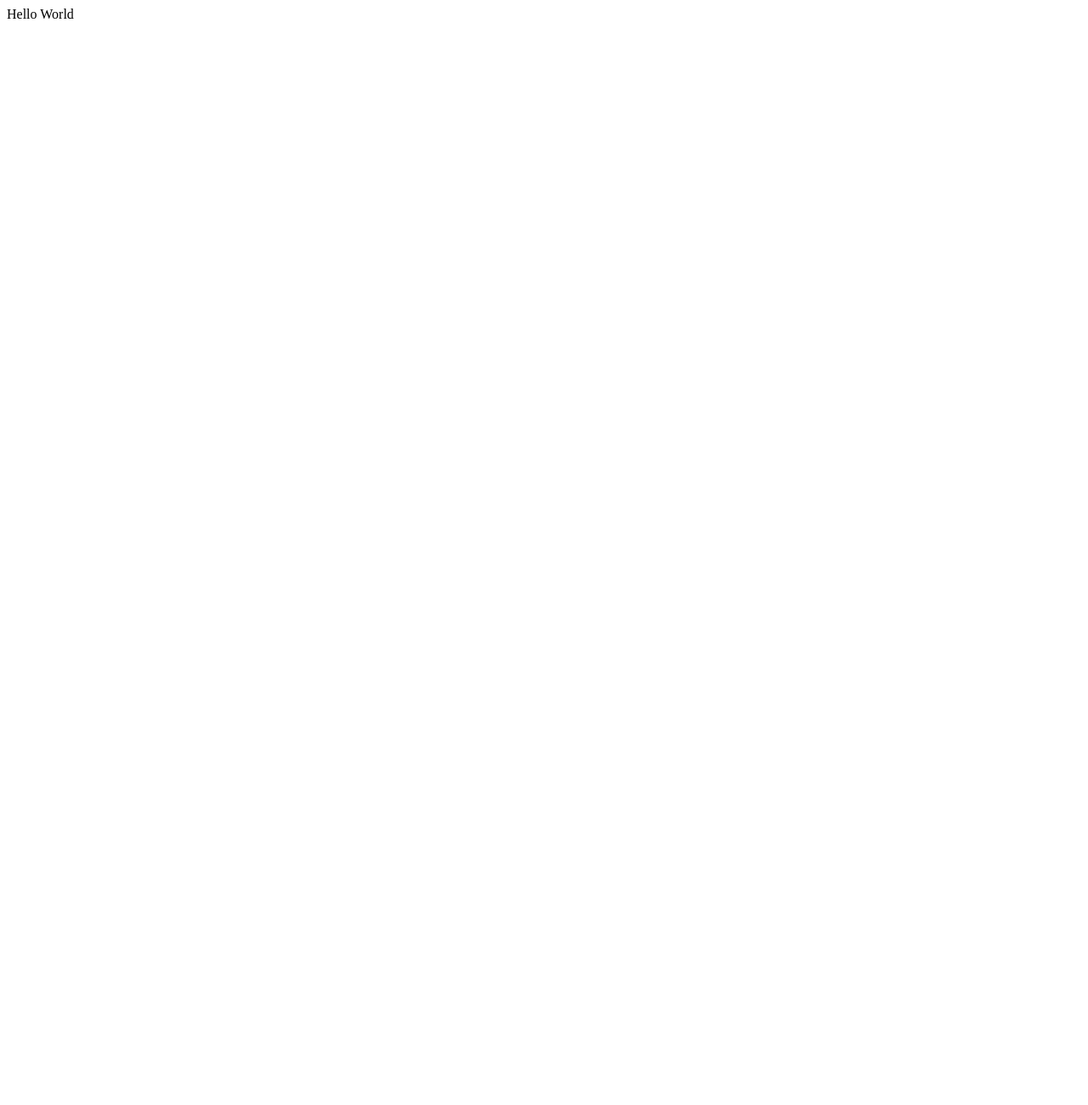
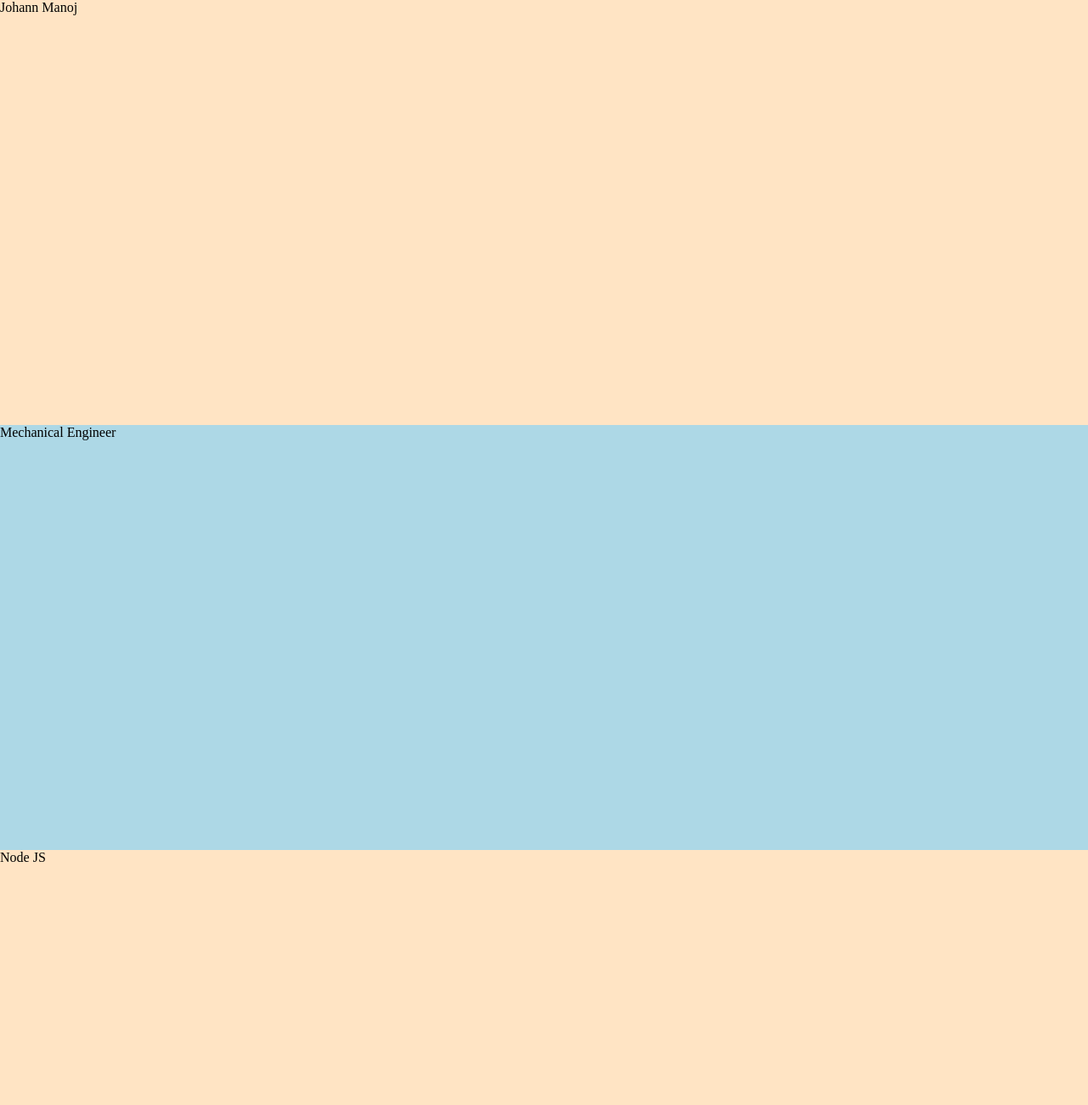
Before and after one commit to johannmanoj/johannmanoj.github.io, a plain HTML site: page index.html in a window 1280 px wide. Shown: the top 1300 px of the page at 85% size. Before the commit the page ends 800 px from the top, so only its background shows below. Drawn offline with Linux system fonts and the light colour scheme.

Commit message:
page layout changes

```diff
--- /dev/null
+++ b/index.css
@@ -0,0 +1,26 @@
+body {
+    margin: 0;
+    background-color: beige;
+}
+
+
+
+.intro {
+    background-color: bisque;
+    height: 500px;
+}
+
+.experience {
+    background-color:lightblue;
+    height: 500px;
+}
+
+.skills {
+    background-color: bisque;
+    height: 500px;
+}
+
+.contact {
+    background-color:lightblue;
+    height: 500px;
+}
--- a/index.html
+++ b/index.html
@@ -3,9 +3,21 @@
 <head>
     <meta charset="UTF-8">
     <meta name="viewport" content="width=device-width, initial-scale=1.0">
-    <title>Document</title>
+    <title>Resume</title>
+    <link rel="stylesheet" href="index.css">
 </head>
 <body>
-    Hello World
+    <div class="intro">
+        Johann Manoj
+    </div>
+    <div class="experience">
+        Mechanical Engineer
+    </div>
+    <div class="skills">
+        Node JS
+    </div>
+    <div class="contact">
+        johannmanoj@gmail.com
+    </div>
 </body>
 </html>
```
